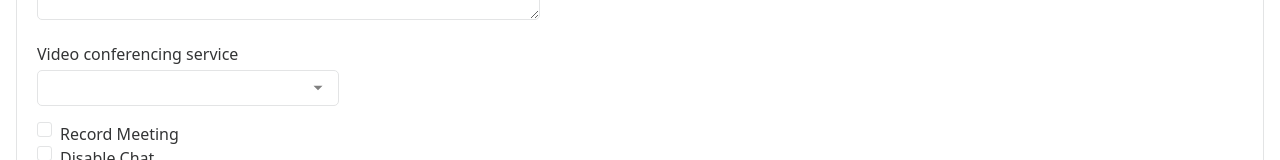
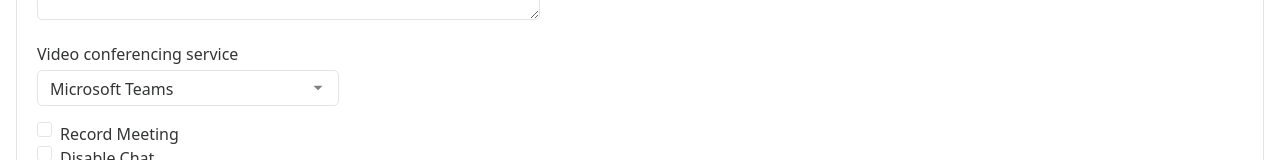
Before and after one commit to stetsche/meetings-ui, a Vue app: page /meetings-ui/settings in a window 1280 px wide. Shown: the part 473-633 px from the top of the page. Built offline with nearby package versions, Linux system fonts and the light colour scheme.

Commit message:
Clean logs and set default conf provider

```diff
--- a/src/components/sakai-input.vue
+++ b/src/components/sakai-input.vue
@@ -70,7 +70,7 @@ export default {
       default: null,
     },
     value: {
-      type: [String, Boolean],
+      type: [String, Boolean, Number],
       default: "",
     },
     min: {
--- a/src/pages/CreateMeetting.vue
+++ b/src/pages/CreateMeetting.vue
@@ -24,6 +24,7 @@
                   title="Video conferencing service"
                   select="true"
                   :items="confServ"
+                  value="microsoft_teams"
                 />
               </div>
             </div>
@@ -343,7 +344,6 @@ export default {
         newNotification.id =
           this.notifications[this.notifications.length - 1].id + 1;
       }
-      console.log(this.notifications);
       let updatedNotifications = [...this.notifications];
       updatedNotifications.push(newNotification);
       this.$set(this, "notifications", updatedNotifications);
```
